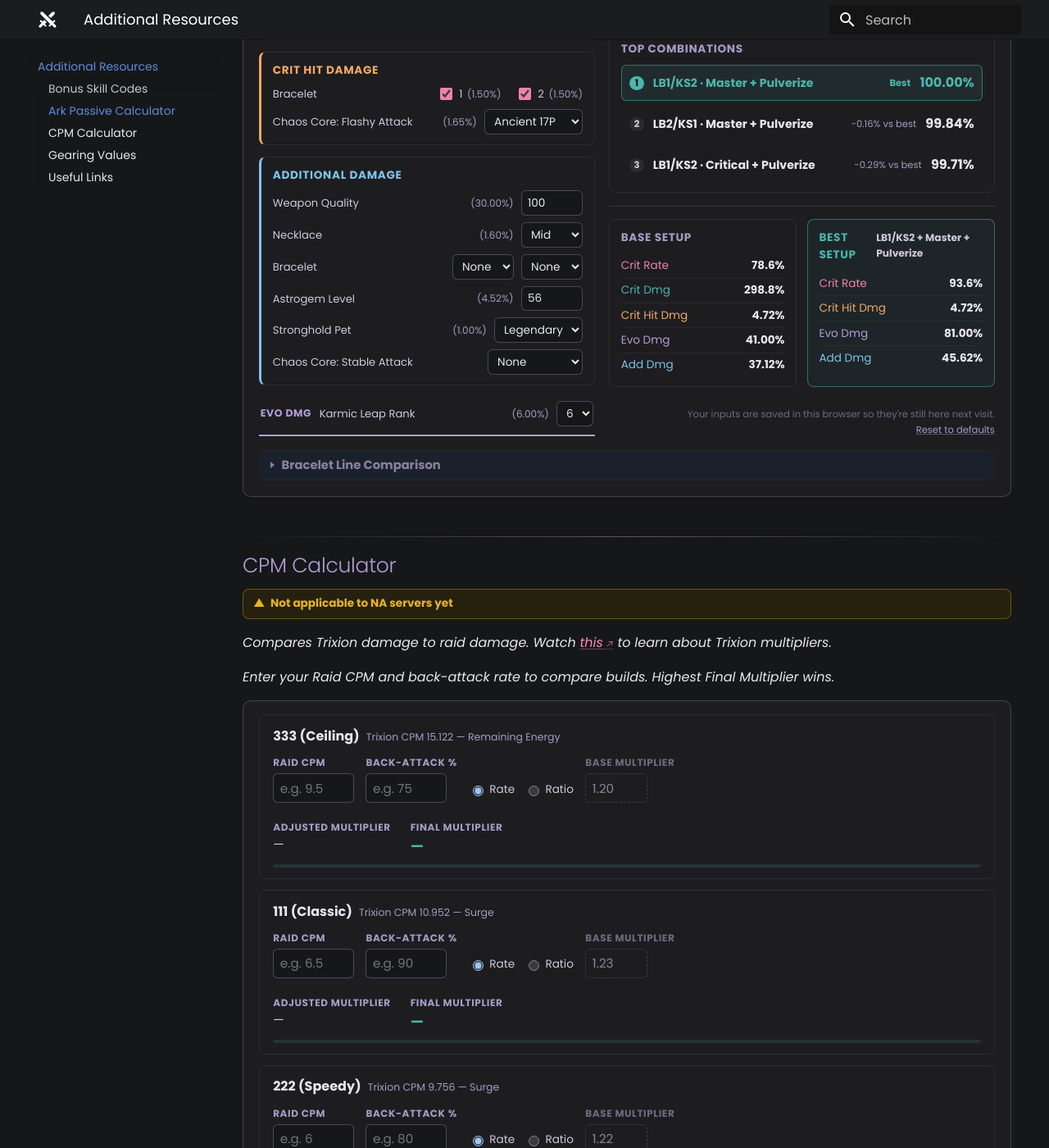
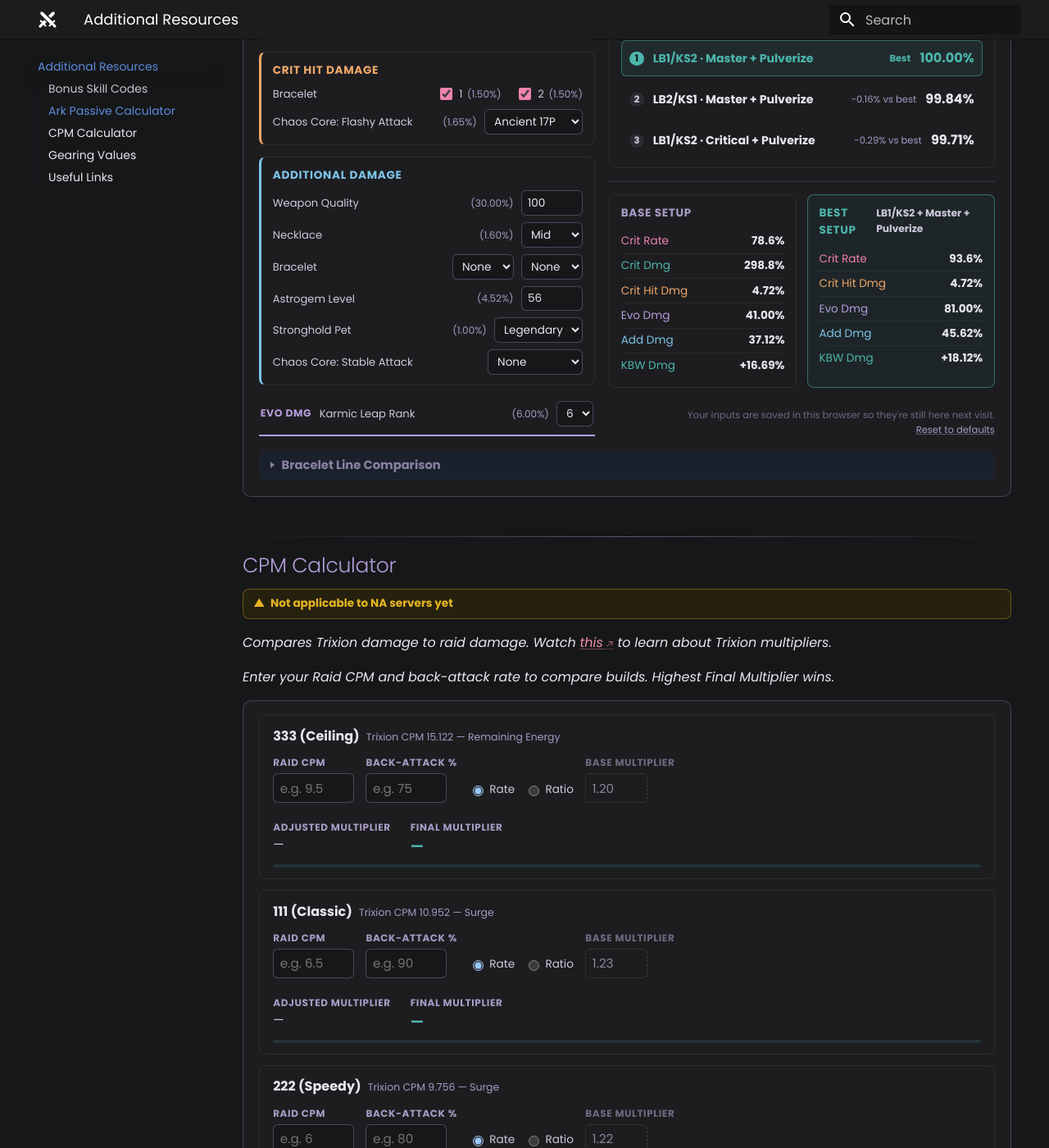
Before and after one commit to interlockme/deathblade, an MkDocs documentation site: the page built from docs/resources.md, in a window 1280 px wide and 1400 px high, scrolled down 1269 px. Shown: the whole window at 82% size. Built offline with MkDocs 1.6.1 and Material for MkDocs 9.7.7, drawn with Linux system fonts in a browser that asks for light colours; plug-ins that fetch from the network failed and are left out; some of the changed lines change nothing that is shown.

Commit message:
KBW value

```diff
--- a/docs/javascripts/ark-passive-calculator.js
+++ b/docs/javascripts/ark-passive-calculator.js
@@ -371,6 +371,46 @@
     };
   }
 
+  // Isolated DPS gain from one flat Crit Dmg contributor (e.g. Keen Blunt
+  // Weapon's engraving bonus or its Ability Stone), expressed as "% damage
+  // you'd lose if this one line were removed and everything else (Crit
+  // Rate, on-crit multipliers, Evo Dmg, Add Dmg) stayed exactly as-is".
+  //
+  // This works as a clean closed-form instead of a full counterfactual
+  // recompute because the final multiplier is *linear* in critDmgTotal -
+  // effCrit/onCrit/evo/add never depend on kbw or kbwStone, so:
+  //   mult = [(1 - effCrit) + effCrit * (1 + onCrit) * critDmgTotal] * (1 + evo) * (1 + add)
+  // is an affine function of critDmgTotal alone. The (1+evo)*(1+add) factor
+  // is common to "with" and "without" and cancels out of the ratio, so it's
+  // dropped entirely below - only the crit-dmg-bearing term matters.
+  function marginalCritDmgGainPct(effCrit, onCrit, critDmgTotal, value) {
+    if (!value) return 0;
+    const withTerm = (1 - effCrit) + effCrit * (1 + onCrit) * critDmgTotal;
+    const contribution = effCrit * (1 + onCrit) * value;
+    const withoutTerm = withTerm - contribution;
+    if (withoutTerm <= 0) return 0;
+    return (contribution / withoutTerm) * 100;
+  }
+
+  // Keen Blunt Weapon's actual in-game downside: attacks have a 10% chance
+  // to deal -20% damage, i.e. an expected-value multiplier of
+  // 1 - 0.10*0.20 = 0.98 on every hit, independent of the Crit Dmg bonus
+  // it grants. That EV hit applies to the WHOLE post-KBW damage total, not
+  // just KBW's own slice of it, so it can't be folded into
+  // marginalCritDmgGainPct's generic contribution/withoutTerm shape - the
+  // malus has to land on withTerm before taking the ratio. The KBW Ability
+  // Stone carries no such downside of its own, so it keeps using the plain
+  // marginalCritDmgGainPct above.
+  const KBW_EV_MALUS = 0.98;
+  function kbwEngravingGainPct(effCrit, onCrit, critDmgTotal, kbwValue) {
+    if (!kbwValue) return 0;
+    const contribution = effCrit * (1 + onCrit) * kbwValue;
+    const withoutTerm = (1 - effCrit) + effCrit * (1 + onCrit) * (critDmgTotal - kbwValue);
+    const withTermAdjusted = (withoutTerm + contribution) * KBW_EV_MALUS;
+    if (withoutTerm <= 0) return 0;
+    return (withTermAdjusted / withoutTerm - 1) * 100;
+  }
+
   function critRateTotal(inputs, keenSenseLv) {
     const c = roundDown((inputs.critStat * 0.03579099) / 100, 4);
     const d = RING_RATE_TABLE[inputs.ring1Rate] || 0;
@@ -494,13 +534,31 @@
     const maxMult = best ? best.mult : 1;
     cells.forEach(c => c.pctOfBest = (c.mult / maxMult) * 100);
 
-    // Base stats for verification
+    // Keen Blunt Weapon's engraving bonus and its Ability Stone are both
+    // flat adds into critDmgTotal (see computeShared) - pull their two
+    // values back out here so each can be shown as its own isolated %
+    // damage gain rather than only ever appearing baked into the combined
+    // Crit Dmg stat.
+    const kbwValue = KBW_TABLE[inputs.kbw] || 0;
+    const kbwStoneValue = KBW_STONE_TABLE[inputs.kbwStone] || 0;
+    const kbwUsed = inputs.kbw !== "Not Used" && kbwValue > 0;
+    const kbwStoneUsed = kbwStoneValue > 0;
+
+    // Base stats for verification - effCrit/onCrit here match the "no
+    // keystone selected" values baseStats already reports above (S5, the
+    // capped raw Crit Rate; onCritDmgBase, the pre-Critical-keystone on-crit
+    // multiplier), so the gain % is consistent with the rest of the card.
+    const baseEffCrit = Math.min(critRateTotal(inputs, 0), 1);
     const baseStats = {
       critRate: critRateTotal(inputs, 0) * 100,
       critDmg: shared.critDmgTotal,
       onCritDmg: shared.onCritDmgBase * 100,
       evoDmg: (shared.yearningEvo + shared.evoKarmaEvo + STANDING_STRIKER_EVO_DMG) * 100,
       addDmg: shared.addDmgBase * 100,
+      kbwUsed,
+      kbwStoneUsed,
+      kbwGain: kbwEngravingGainPct(baseEffCrit, shared.onCritDmgBase, shared.critDmgTotal, kbwValue),
+      kbwStoneGain: marginalCritDmgGainPct(baseEffCrit, shared.onCritDmgBase, shared.critDmgTotal, kbwStoneValue),
     };
 
     // Best Setup stats (only things affected by nodes)
@@ -547,6 +605,15 @@
           addDmg: comps.master.add * 100,
         };
       }
+
+      // Same marginal-gain calc as the Base card, just using the winning
+      // cell's own effCrit (best.effCrit) and on-crit multiplier
+      // (bestStats.onCritDmg, already resolved per-branch above) instead of
+      // the no-keystone baseline ones.
+      bestStats.kbwUsed = kbwUsed;
+      bestStats.kbwStoneUsed = kbwStoneUsed;
+      bestStats.kbwGain = kbwEngravingGainPct(best.effCrit, bestStats.onCritDmg / 100, shared.critDmgTotal, kbwValue);
+      bestStats.kbwStoneGain = marginalCritDmgGainPct(best.effCrit, bestStats.onCritDmg / 100, shared.critDmgTotal, kbwStoneValue);
     }
 
     return { cells, best, baseStats, bestStats };
@@ -981,6 +1048,16 @@
       if (onCritEl) onCritEl.textContent = base.onCritDmg.toFixed(2) + "%";
       if (evoEl) evoEl.textContent = base.evoDmg.toFixed(2) + "%";
       if (addEl) addEl.textContent = base.addDmg.toFixed(2) + "%";
+
+      const kbwRow = root.querySelector(".ap-stat-card-row--kbw-base");
+      const kbwEl = root.querySelector(".ap-summary-base-kbw");
+      if (kbwRow) kbwRow.classList.toggle("ap-stat-card-row--hidden", !base.kbwUsed);
+      if (kbwEl) kbwEl.textContent = "+" + base.kbwGain.toFixed(2) + "%";
+
+      const kbwStoneRow = root.querySelector(".ap-stat-card-row--kbwstone-base");
+      const kbwStoneEl = root.querySelector(".ap-summary-base-kbwstone");
+      if (kbwStoneRow) kbwStoneRow.classList.toggle("ap-stat-card-row--hidden", !base.kbwStoneUsed);
+      if (kbwStoneEl) kbwStoneEl.textContent = "+" + base.kbwStoneGain.toFixed(2) + "%";
     }
 
     // Best Setup line (no Crit Dmg)
@@ -1002,6 +1079,16 @@
       if (onCritEl) onCritEl.textContent = best.onCritDmg.toFixed(2) + "%";
       if (evoEl) evoEl.textContent = best.evoDmg.toFixed(2) + "%";
       if (addEl) addEl.textContent = best.addDmg.toFixed(2) + "%";
+
+      const kbwRow = root.querySelector(".ap-stat-card-row--kbw-best");
+      const kbwEl = root.querySelector(".ap-summary-best-kbw");
+      if (kbwRow) kbwRow.classList.toggle("ap-stat-card-row--hidden", !best.kbwUsed);
+      if (kbwEl) kbwEl.textContent = "+" + best.kbwGain.toFixed(2) + "%";
+
+      const kbwStoneRow = root.querySelector(".ap-stat-card-row--kbwstone-best");
+      const kbwStoneEl = root.querySelector(".ap-summary-best-kbwstone");
+      if (kbwStoneRow) kbwStoneRow.classList.toggle("ap-stat-card-row--hidden", !best.kbwStoneUsed);
+      if (kbwStoneEl) kbwStoneEl.textContent = "+" + best.kbwStoneGain.toFixed(2) + "%";
     }
   }
 
--- a/docs/resources.md
+++ b/docs/resources.md
@@ -371,6 +371,8 @@
         <div class="ap-stat-card-row"><span class="ap-summary-label ap-summary-label--oncrit">Crit Hit Dmg</span><span class="ap-summary-base-oncrit ap-summary-value">—</span></div>
         <div class="ap-stat-card-row"><span class="ap-summary-label ap-summary-label--evodmg">Evo Dmg</span><span class="ap-summary-base-evodmg ap-summary-value">—</span></div>
         <div class="ap-stat-card-row"><span class="ap-summary-label ap-summary-label--adddmg">Add Dmg</span><span class="ap-summary-base-adddmg ap-summary-value">—</span></div>
+        <div class="ap-stat-card-row ap-stat-card-row--kbw-base ap-stat-card-row--hidden"><span class="ap-summary-label ap-summary-label--critdmg">KBW Dmg</span><span class="ap-summary-base-kbw ap-summary-value">—</span></div>
+        <div class="ap-stat-card-row ap-stat-card-row--kbwstone-base ap-stat-card-row--hidden"><span class="ap-summary-label ap-summary-label--critdmg">KBW Stone Dmg</span><span class="ap-summary-base-kbwstone ap-summary-value">—</span></div>
       </div>
 
       <div class="ap-stat-card ap-stat-card-best">
@@ -379,6 +381,8 @@
         <div class="ap-stat-card-row"><span class="ap-summary-label ap-summary-label--oncrit">Crit Hit Dmg</span><span class="ap-summary-best-oncrit ap-summary-value">—</span></div>
         <div class="ap-stat-card-row"><span class="ap-summary-label ap-summary-label--evodmg">Evo Dmg</span><span class="ap-summary-best-evodmg ap-summary-value">—</span></div>
         <div class="ap-stat-card-row"><span class="ap-summary-label ap-summary-label--adddmg">Add Dmg</span><span class="ap-summary-best-adddmg ap-summary-value">—</span></div>
+        <div class="ap-stat-card-row ap-stat-card-row--kbw-best ap-stat-card-row--hidden"><span class="ap-summary-label ap-summary-label--critdmg">KBW Dmg</span><span class="ap-summary-best-kbw ap-summary-value">—</span></div>
+        <div class="ap-stat-card-row ap-stat-card-row--kbwstone-best ap-stat-card-row--hidden"><span class="ap-summary-label ap-summary-label--critdmg">KBW Stone Dmg</span><span class="ap-summary-best-kbwstone ap-summary-value">—</span></div>
       </div>
 
     </div>
--- a/docs/stylesheets/extra.css
+++ b/docs/stylesheets/extra.css
@@ -2401,6 +2401,12 @@
 .md-typeset .ap-summary-value.ap-summary-value-warn {
   color: #e57373;
 }
+/* Keen Blunt Weapon / KBW Ability Stone rows only mean anything once that
+   engraving/stone is actually equipped - toggled by JS (see renderGrid)
+   rather than left visible showing "+0.00%" the rest of the time. */
+.md-typeset .ap-stat-card-row--hidden {
+  display: none;
+}
 
 /* ---- Bracelet Line Comparison: collapsible <details> block, native
    toggle affordance rather than a custom JS-driven show/hide. Lives
```
